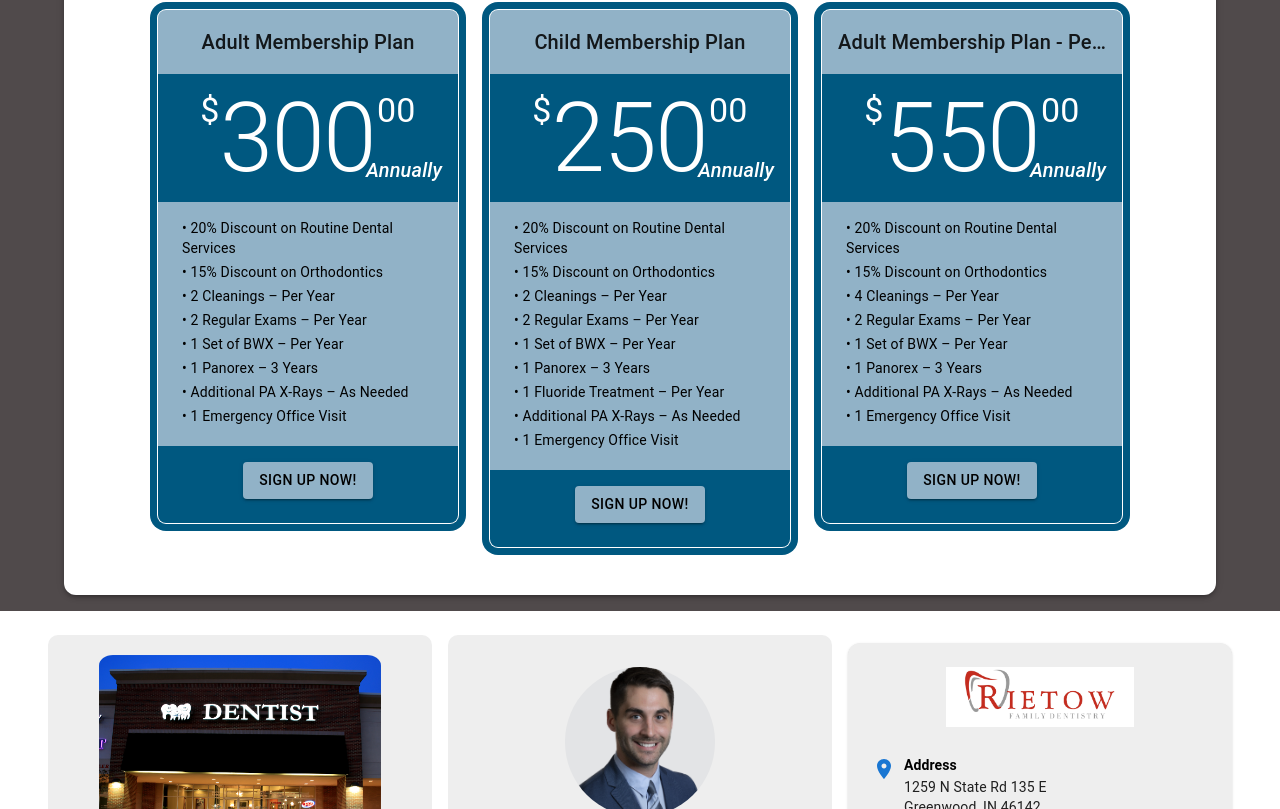
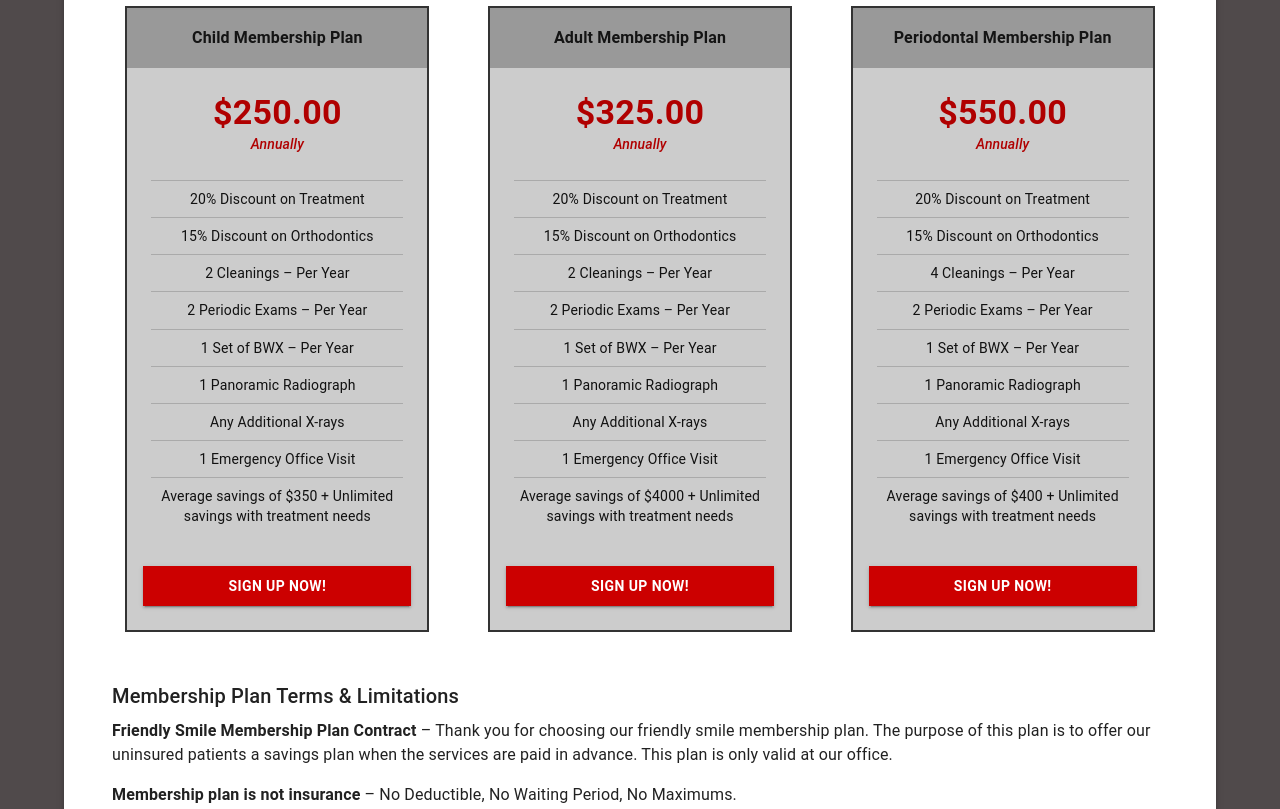
Before and after one commit to Tcviles/rietow-family-dentistry, a React (Create React App) app: page /discount in a window 1280 px wide. Shown: the part 531-1340 px from the top of the page. Built offline with nearby package versions, Linux system fonts and the light colour scheme.

Commit message:
update insurance page

```diff
--- a/src/pages/Insurance.tsx
+++ b/src/pages/Insurance.tsx
@@ -1,4 +1,4 @@
-import React from 'react';
+import React, { useState } from 'react';
 import {
   Box,
   Typography,
@@ -9,6 +9,12 @@ import {
   Grid,
   Paper,
   Divider,
+  Table,
+  TableBody,
+  TableCell,
+  TableContainer,
+  TableHead,
+  TableRow,
 } from '@mui/material';
 import { Helmet } from 'react-helmet';
 
@@ -24,61 +30,63 @@ const MembershipCard = ({
   return (
     <Card
       sx={{
-        width: 300,
-        borderRadius: 2,
-        overflow: 'hidden',
-        boxShadow: '0 0 0 1px #fff, 0 0 0 8px #005880',
-        transition: '0.3s ease',
-        '&:hover': {
-          transform: 'translateY(-4px)',
-          boxShadow: '0 0 0 1px #fff, 0 0 0 10px #004766',
-        },
+        width: { xs: '100%', sm: 300 },
+        border: '2px solid #333',
+        borderRadius: 0,
+        backgroundColor: '#ccc',
+        boxShadow: 'none',
+        textAlign: 'center',
+        mx: 'auto',
       }}
     >
-      <CardContent sx={{ backgroundColor: '#91B2C7', textAlign: 'center' }}>
-        <Typography variant="h6" component="div" noWrap>
+      <CardContent sx={{ backgroundColor: '#999', py: 2 }}>
+        <Typography
+          variant="subtitle1"
+          sx={{
+            fontWeight: 'bold',
+            fontSize: '1rem',
+            whiteSpace: 'nowrap',
+          }}
+        >
           {title}
         </Typography>
       </CardContent>
 
-      <CardContent
-        sx={{ backgroundColor: '#005880', position: 'relative', color: 'white', textAlign: 'center' }}
-      >
-        <Box display="inline-flex" alignItems="flex-start">
-          <Typography variant="h4" component="span">
-            $
+      <CardContent sx={{ backgroundColor: '#ccc', py: 3 }}>
+        <Typography variant="h4" sx={{ color: '#b00000', fontWeight: 'bold' }}>
+          ${price}.00
         </Typography>
-          <Typography variant="h1" component="span" sx={{ lineHeight: 1 }}>
-            {price}
-          </Typography>
-          <Typography variant="h4" component="span" sx={{ marginLeft: '2px' }}>
-            00
-          </Typography>
-        </Box>
-        <Typography
-          variant="h6"
-          component="span"
-          sx={{ position: 'absolute', right: 16, bottom: 16, fontStyle: 'italic' }}
-        >
+        <Typography variant="subtitle2" sx={{ color: '#b00000', fontStyle: 'italic' }}>
           Annually
         </Typography>
       </CardContent>
 
-      <CardContent sx={{ backgroundColor: '#91B2C7', textAlign: 'left', color: '#000', px: 3 }}>
-        {features.map((feature: string, index: number) => (
-          <Typography key={index} variant="body2" sx={{ mb: 0.5 }}>
-            • {feature}
+      <CardContent sx={{ backgroundColor: '#ccc', color: '#111', px: 3, pt: 0, pb: 2 }}>
+        {features.map((feature, index) => (
+          <Typography
+            key={index}
+            variant="body2"
+            sx={{
+              borderTop: '1px solid #aaa',
+              py: 1,
+            }}
+          >
+            {feature}
           </Typography>
         ))}
       </CardContent>
 
-      <CardContent sx={{ backgroundColor: '#005880', textAlign: 'center' }}>
+      <CardContent sx={{ backgroundColor: '#ccc', pt: 2 }}>
         <Button
           variant="contained"
+          fullWidth
           sx={{
-            backgroundColor: '#91B2C7',
-            color: '#000',
-            ':hover': { backgroundColor: '#80A1B6' },
+            backgroundColor: '#c00',
+            color: '#fff',
+            fontWeight: 'bold',
+            borderRadius: 0,
+            py: 1,
+            ':hover': { backgroundColor: '#900' },
           }}
         >
           SIGN UP NOW!
@@ -88,82 +96,131 @@ const MembershipCard = ({
   );
 };
 
-const InsurancePage = () => {
-  const plans = [
-    {
-      title: 'Adult Membership Plan',
-      price: 300,
-      features: [
-        '20% Discount on Routine Dental Services',
-        '15% Discount on Orthodontics',
-        '2 Cleanings – Per Year',
-        '2 Regular Exams – Per Year',
-        '1 Set of BWX – Per Year',
-        '1 Panorex – 3 Years',
-        'Additional PA X-Rays – As Needed',
-        '1 Emergency Office Visit',
-      ],
-    },
+const planCards = [
   {
     title: 'Child Membership Plan',
     price: 250,
     features: [
-        '20% Discount on Routine Dental Services',
+      '20% Discount on Treatment',
       '15% Discount on Orthodontics',
       '2 Cleanings – Per Year',
-        '2 Regular Exams – Per Year',
+      '2 Periodic Exams – Per Year',
       '1 Set of BWX – Per Year',
-        '1 Panorex – 3 Years',
-        '1 Fluoride Treatment – Per Year',
-        'Additional PA X-Rays – As Needed',
+      '1 Panoramic Radiograph',
+      'Any Additional X-rays',
       '1 Emergency Office Visit',
+      'Average savings of $350 + Unlimited savings with treatment needs',
     ],
   },
   {
-      title: 'Adult Membership Plan - Perio',
+    title: 'Adult Membership Plan',
+    price: 325,
+    features: [
+      '20% Discount on Treatment',
+      '15% Discount on Orthodontics',
+      '2 Cleanings – Per Year',
+      '2 Periodic Exams – Per Year',
+      '1 Set of BWX – Per Year',
+      '1 Panoramic Radiograph',
+      'Any Additional X-rays',
+      '1 Emergency Office Visit',
+      'Average savings of $4000 + Unlimited savings with treatment needs',
+    ],
+  },
+  {
+    title: 'Periodontal Membership Plan',
     price: 550,
     features: [
-        '20% Discount on Routine Dental Services',
+      '20% Discount on Treatment',
       '15% Discount on Orthodontics',
-        '4 Cleanings – Per Year',
-        '2 Regular Exams – Per Year',
+      '4 Cleanings – Per Year', // Corrected per your update
+      '2 Periodic Exams – Per Year',
       '1 Set of BWX – Per Year',
-        '1 Panorex – 3 Years',
-        'Additional PA X-Rays – As Needed',
+      '1 Panoramic Radiograph',
+      'Any Additional X-rays',
       '1 Emergency Office Visit',
+      'Average savings of $400 + Unlimited savings with treatment needs',
     ],
   },
 ];
+
+const comparisonData = [
+  {
+    label: 'Annual Price',
+    child: '$250',
+    adult: '$325',
+    perio: '$550',
+  },
+  {
+    label: 'Cleanings per Year',
+    child: '2',
+    adult: '2',
+    perio: '4',
+  },
+  {
+    label: 'Periodic Exams per Year',
+    child: '2',
+    adult: '2',
+    perio: '2',
+  },
+  {
+    label: 'BWX Set per Year',
+    child: '1',
+    adult: '1',
+    perio: '1',
+  },
+  {
+    label: 'Panoramic Radiograph',
+    child: '1',
+    adult: '1',
+    perio: '1',
+  },
+  {
+    label: 'Additional X-rays',
+    child: 'Included',
+    adult: 'Included',
+    perio: 'Included',
+  },
+  {
+    label: 'Emergency Office Visit',
+    child: 'Included',
+    adult: 'Included',
+    perio: 'Included',
+  },
+  {
+    label: 'Discount on Treatment',
+    child: '20%',
+    adult: '20%',
+    perio: '20%',
+  },
+  {
+    label: 'Discount on Orthodontics',
+    child: '15%',
+    adult: '15%',
+    perio: '15%',
+  },
+  {
+    label: 'Average Savings',
+    child: '$350+',
+    adult: '$4000+',
+    perio: '$400+',
+  },
+];
+
+const InsurancePage = () => {
+  const [showTable, setShowTable] = useState(false);
 
   return (
     <>
       <Helmet>
         <title>Dental Membership Plans | Rietow Family Dentistry</title>
-        <meta
-          name="description"
-          content="No dental insurance? No problem. Explore affordable dental membership plans for adults and children at Rietow Family Dentistry in Greenwood, IN."
-        />
-        <meta property="og:title" content="Membership Plans | Rietow Family Dentistry" />
-        <meta
-          property="og:description"
-          content="Affordable dental care without insurance. Join our annual membership plans and save on cleanings, exams, and treatments."
-        />
-        <meta property="og:url" content="https://www.rietowfamilydentistry.com/membership-plans" />
-        <meta property="og:type" content="website" />
-        <link rel="canonical" href="https://www.rietowfamilydentistry.com/membership-plans" />
       </Helmet>
 
       <Container maxWidth="lg">
         <Paper elevation={3} sx={{ p: { xs: 3, md: 6 }, borderRadius: 3 }}>
-          {/* Header */}
           <Typography
             variant="h4"
-            sx={{
-              fontStyle: 'italic',
-              fontWeight: 600,
-              mb: 1,
-              textAlign: 'center',
-            }}
+            sx={{ fontStyle: 'italic', fontWeight: 600, mb: 1, textAlign: 'center' }}
           >
             Membership Discount Plans
           </Typography>
@@ -178,27 +235,94 @@ const InsurancePage = () => {
             }}
           />
 
-          {/* Intro Narrative */}
           <Box sx={{ mb: 5 }}>
             <Typography paragraph>
-              <strong>Rietow Family Dentistry’s exclusive Friendly Smile Dental Membership</strong> is for new patients and current patients alike who are not currently covered by dental insurance. Our membership plans allow for a complete continuation of preventative care and provide a helpful solution for those without coverage.
+              <strong>Rietow Family Dentistry’s exclusive Friendly Smile Dental Membership</strong> is for new patients and current patients alike who are not currently covered by dental insurance.
             </Typography>
             <Typography paragraph>
-              Our dental membership plans offer an affordable, hassle-free way for you and your family to receive the dental care you need. Dental treatment costs can add up, especially if you miss your periodic dental check-ups. Each level of our membership program includes 2 dental exams per year—and much more!
+              Our dental membership plans offer an affordable, hassle-free way for you and your family to receive the care you need. Each includes exams, cleanings, x-rays, and emergency visits—and much more.
             </Typography>
             <Typography paragraph>
-              We want you to take care of your teeth and enjoy the benefits of good oral hygiene. It is our belief that our membership plans can help facilitate a lifetime of consistent dental care. <strong>Contact us today!</strong>
+              <strong>Contact us today!</strong>
             </Typography>
           </Box>
 
-          {/* Pricing Cards */}
+          {/* Toggle Button */}
+          <Box textAlign="center" mb={4}>
+            <Button variant="outlined" onClick={() => setShowTable(!showTable)}>
+              {showTable ? 'View Cards' : 'Compare Plans'}
+            </Button>
+          </Box>
+
+          {/* Cards or Table */}
+          {showTable ? (
+            <TableContainer component={Paper} sx={{ overflowX: 'auto' }}>
+              <Table size="small">
+                <TableHead>
+                  <TableRow sx={{ backgroundColor: '#444' }}>
+                    <TableCell sx={{ color: '#fff', fontWeight: 'bold' }}>Feature</TableCell>
+                    <TableCell align="center" sx={{ color: '#fff', fontWeight: 'bold' }}>
+                      Child
+                    </TableCell>
+                    <TableCell align="center" sx={{ color: '#fff', fontWeight: 'bold' }}>
+                      Adult
+                    </TableCell>
+                    <TableCell align="center" sx={{ color: '#fff', fontWeight: 'bold' }}>
+                      Perio
+                    </TableCell>
+                  </TableRow>
+                </TableHead>
+                <TableBody>
+                  {comparisonData.map((row, idx) => (
+                    <TableRow key={idx} sx={{ backgroundColor: idx % 2 ? '#f9f9f9' : '#e9e9e9' }}>
+                      <TableCell>{row.label}</TableCell>
+                      <TableCell align="center">{row.child}</TableCell>
+                      <TableCell align="center">{row.adult}</TableCell>
+                      <TableCell align="center">{row.perio}</TableCell>
+                    </TableRow>
+                  ))}
+                </TableBody>
+              </Table>
+            </TableContainer>
+          ) : (
             <Grid container spacing={4} justifyContent="center">
-            {plans.map((plan, index) => (
-              <Grid item key={index}>
+              {planCards.map((plan, index) => (
+                <Grid item xs={12} sm={6} md={4} key={index}>
                   <MembershipCard {...plan} />
                 </Grid>
               ))}
             </Grid>
+          )}
+          {/* Legal / Terms Section */}
+          <Box mt={6}>
+            <Typography variant="h6" gutterBottom>
+              Membership Plan Terms & Limitations
+            </Typography>
+
+            <Typography paragraph>
+              <strong>Friendly Smile Membership Plan Contract</strong> – Thank you for choosing our friendly smile membership plan. The purpose of this plan is to offer our uninsured patients a savings plan when the services are paid in advance. This plan is only valid at our office.
+            </Typography>
+
+            <Typography paragraph>
+              <strong>Membership plan is not insurance</strong> – No Deductible, No Waiting Period, No Maximums.
+            </Typography>
+
+            <Typography paragraph>
+              <strong>Indiana law</strong> regarding membership programs allows you to cancel and receive a full refund within 30 days of initial sign-up. After the grace period, the plan cannot be cancelled, and no refunds will be given. Services that have been rendered, prior to cancellation, will be collected and immediately due at our regular and customary office fees. Plan benefits may be forfeited if the patient fails to cancel a scheduled re-care appointment within 48 hours of the appointment or fails to show up for a scheduled appointment.
+            </Typography>
+
+            <Typography paragraph>
+              <strong>Limitations and Exclusions</strong> – Participants cannot have additional dental insurance coverage. Services for injuries or conditions which are covered under Worker’s Compensation or other insurance coverage are exempt from our plans. Services that cannot be performed because of the general health, physical, or psychological limitations of the patient are exempt.
+            </Typography>
+
+            <Typography paragraph>
+              <strong>Care Credit Users</strong> will only receive 15% discount on dental treatment needs and 10% discount on orthodontics.
+            </Typography>
+
+            <Typography paragraph>
+              <strong>Periodontal Disease Limitation:</strong> The benefits of this plan are provided to healthy patients who require routine cleanings only. Patients who develop periodontal or “Gum” disease may require a specialized treatment called <strong>scaling and root planing</strong>. Patients refer to this as a deep cleaning. Scaling and root planing is a therapeutic procedure that is typically administered with anesthetic and destroys harmful bacteria and removes hardened deposits below the gum line. If you require scaling and root planing, a 20% discount will be given off of our usual and customary fees.
+            </Typography>
+          </Box>
         </Paper>
       </Container>
     </>
```
Lines whose indentation alone changed are shown as unchanged.
